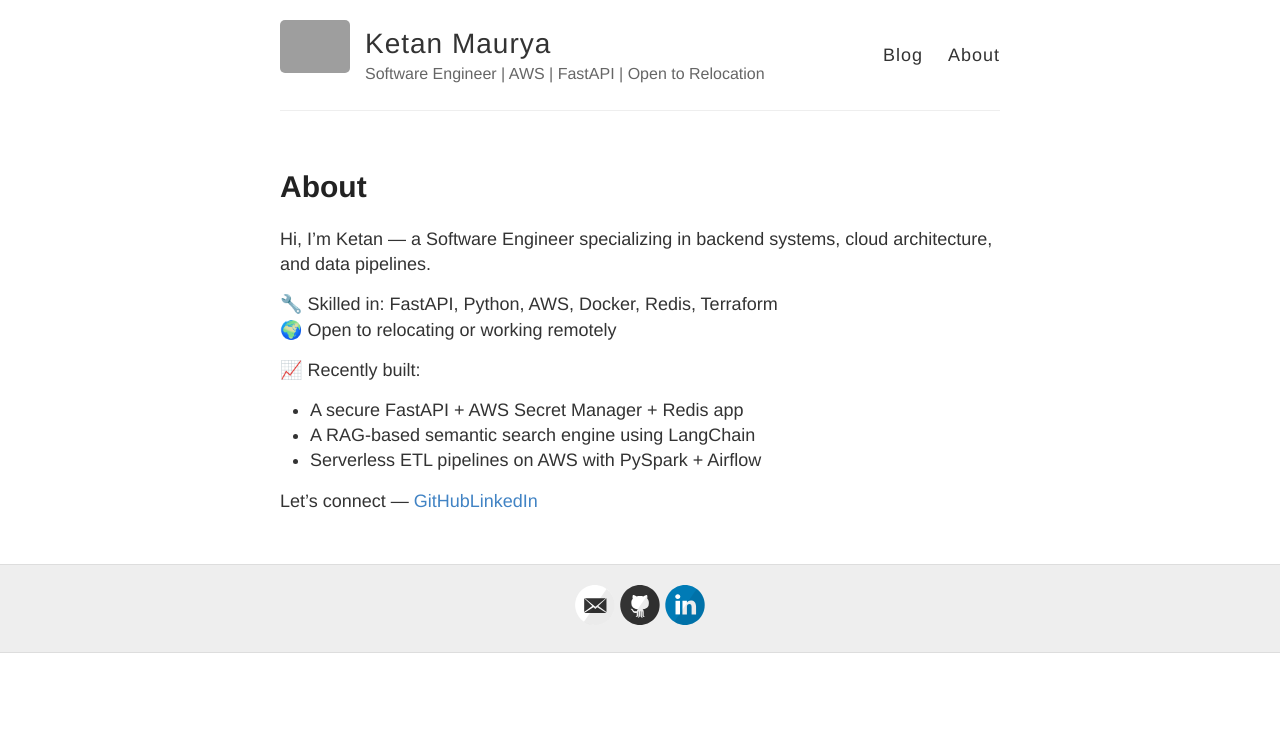
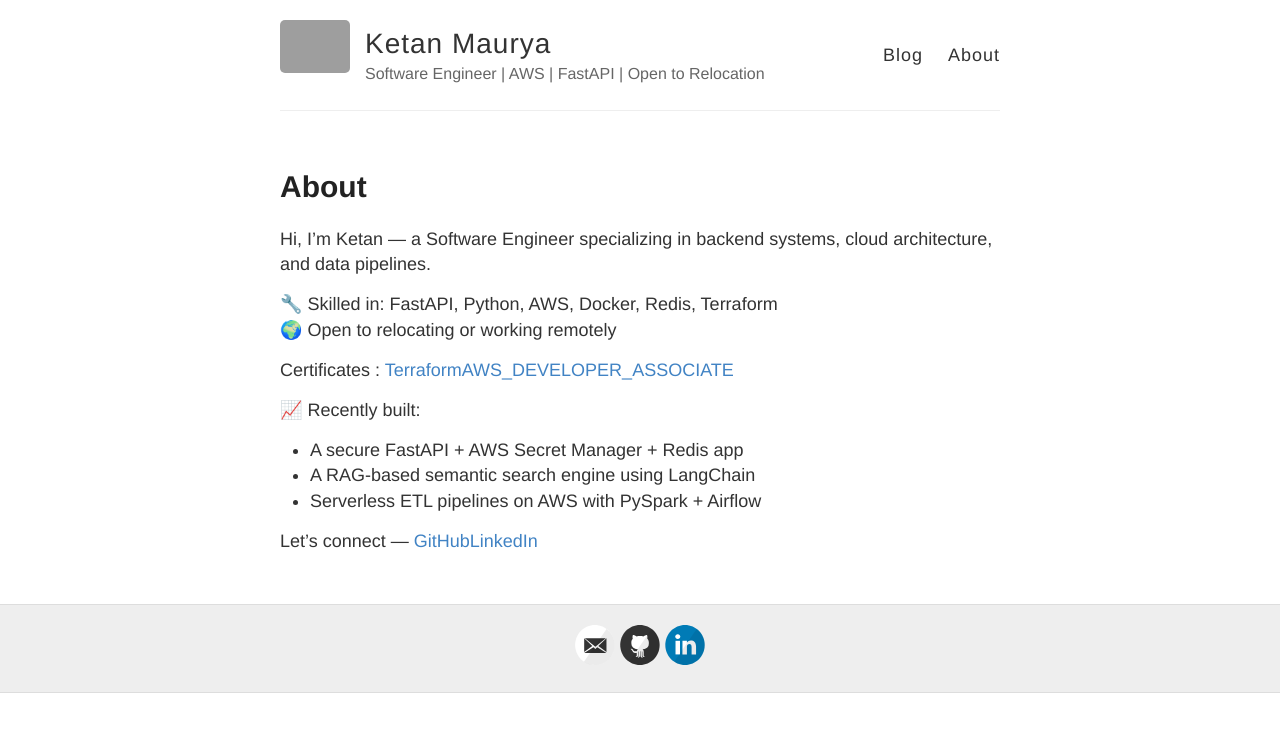
Before and after one commit to Ketz7/ketanmaurya.github.io, a Jekyll site: the page built from about.md, in a window 1280 px wide. Shown: the top 732 px of the page. Built offline with Jekyll 4.4.1, drawn with Linux system fonts in a browser that asks for light colours; grey boxes are pictures that could not be loaded.

Commit message:
add: certs

```diff
--- a/about.md
+++ b/about.md
@@ -9,6 +9,8 @@ Hi, I’m Ketan — a Software Engineer specializing in backend systems, cloud a
 🔧 Skilled in: FastAPI, Python, AWS, Docker, Redis, Terraform
 🌍 Open to relocating or working remotely
 
+Certificates : [Terraform](https://www.credly.com/badges/355ef7b7-fd16-4e84-8618-4d06a99c9c6a/linked_in?t=rxotzm) | [AWS_DEVELOPER_ASSOCIATE](https://www.credly.com/badges/e4ff3fda-4caa-4606-85b7-ec58628bab16/linked_in?t=sg8544)
+
 📈 Recently built:
 - A secure FastAPI + AWS Secret Manager + Redis app
 - A RAG-based semantic search engine using LangChain
```
